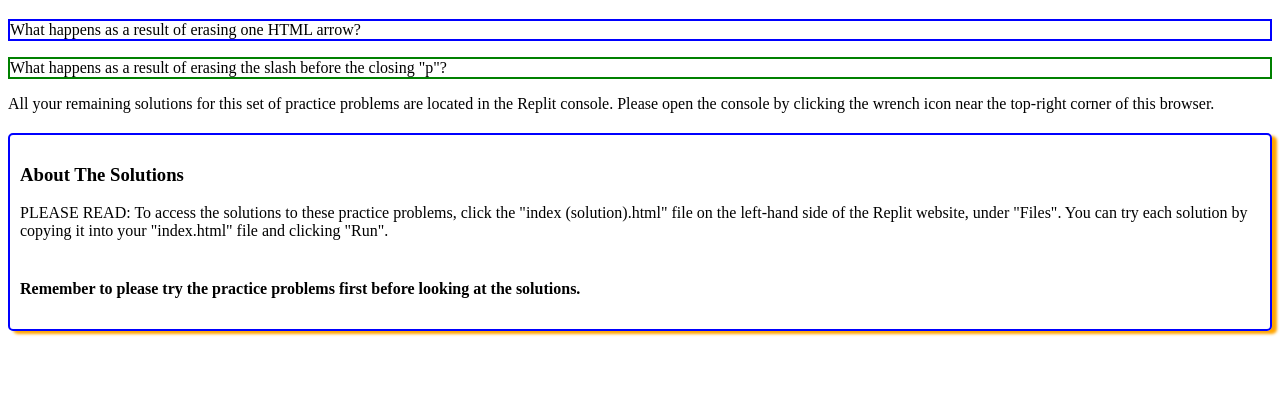
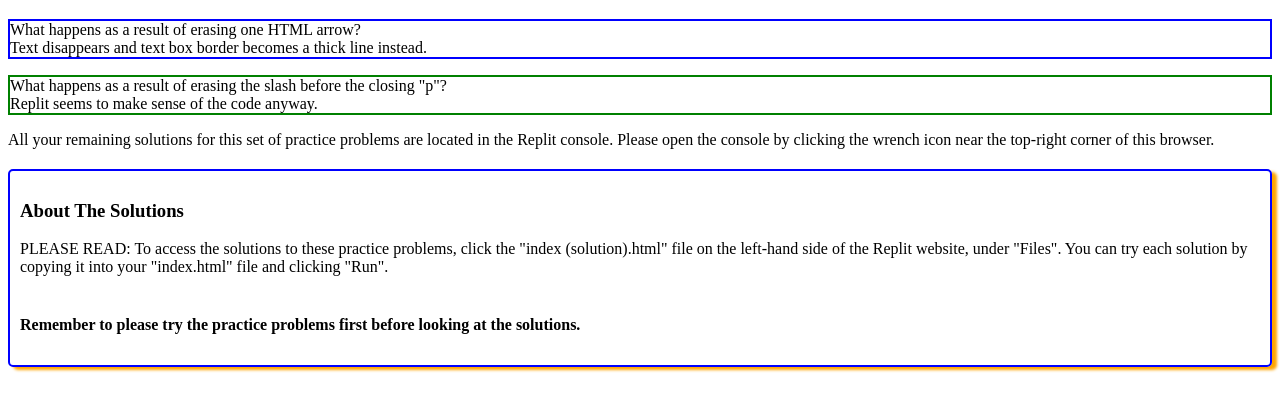
Before and after one commit to K1ngHandy/Using-The-Console-To-Troubleshoot-Problems, a plain HTML site: page index.html in a window 1280 px wide. Shown: the part 61-472 px from the top of the page. Drawn offline with Linux system fonts and the light colour scheme.

Commit message:
fixed console log errors

```diff
--- a/index.html
+++ b/index.html
@@ -3,16 +3,17 @@
 
 <body>
   <h1>Practice Problems Webpage</h1>
-    <!--
+  <!--
     DIRECTIONS: These practice problems are all about getting used to the console's ability to report errors, both in HTML and Javascript code.
       -->
 
-    <!--
+  <!--
   PROBLEM 1: The following HTML code works fine.  Try erasing one of the arrows, "<" or ">", surrounding the first "p" below and see what changes in the browser.  Don't foget to click "Run".  Most code editors will display an error, but Replit tries to make sense of the code anyway. Describe what malfunctions as a result of the error.  Enter your description in the space below.
   -->
   <p style="border: 2px solid blue">
     What happens as a result of erasing one HTML arrow?
-    <!--ENTER YOUR CODE HERE-->
+    <br>
+    Text disappears and text box border becomes a thick line instead.
   </p>
 
   <!--
@@ -20,34 +21,39 @@
   -->
   <p style="border: 2px solid green">
     What happens as a result of erasing the slash before the closing "p"?
-    <!--ENTER YOUR CODE HERE-->
+    <br>
+    Replit seems to make sense of the code anyway.
   </p>
   <!--Although this error will be flagged in a typical code editor (like VSCode), here in Replit, this error is a good example of one that might not have any effect on the code's output.-->
-<p>All your remaining solutions for this set of practice problems are located in the Replit console.  Please open the console by clicking the wrench icon near the top-right corner of this browser.</p>
+  <p>All your remaining solutions for this set of practice problems are located in the Replit console. Please open the
+    console by clicking the wrench icon near the top-right corner of this browser.</p>
   <script>
     /*
     PROBLEM 3: The following Javascript code works fine.  Try erasing the period after "console" and note the error that follows.  Log the error in the space below after fixing it so the code runs as normal.
     */
-    console.log("ENTER YOUR CODE HERE")
+    console.log("ReferenceError: Can't find variable: consolelog");
 
     /*
     PROBLEM 4: The following Javascript code works fine.  Try capitalizing the word Log in "console.log()".  Log the error type in the space below after fixing it so the code runs as normal.
     */
-    console.log("ENTER YOUR CODE HERE")
+    console.log("TypeError: console.Log is not a function. 'console.Log' is undefined)");
 
     /*
     PROBLEM 5 (DEBUGGING): The following Javascript code has an error.  Uncomment the code to see the error pop up in the console, then try to find the error and fix it.
     */
-    //consloe.log("Why am I not printing?")
+    console.log("Why am I not printing?");
 
   </script>
-  <section style="border: 2px solid blue; border-radius: 5px; padding: 10px; box-shadow: 5px 3px 3px orange; margin-top: 20px;">
+  <section
+    style="border: 2px solid blue; border-radius: 5px; padding: 10px; box-shadow: 5px 3px 3px orange; margin-top: 20px;">
     <h3>About The Solutions</h3>
     <p>
-    PLEASE READ: To access the solutions to these practice problems, click the "index (solution).html" file on the left-hand side of the Replit website, under "Files".  You can try each solution by copying it into your "index.html" file and clicking "Run".
+      PLEASE READ: To access the solutions to these practice problems, click the "index (solution).html" file on the
+      left-hand side of the Replit website, under "Files". You can try each solution by copying it into your
+      "index.html" file and clicking "Run".
       <br></br>
     <h4>Remember to please try the
-    practice problems first before looking at the solutions.</h4>
+      practice problems first before looking at the solutions.</h4>
     </p>
   </section>
 </body>
```
